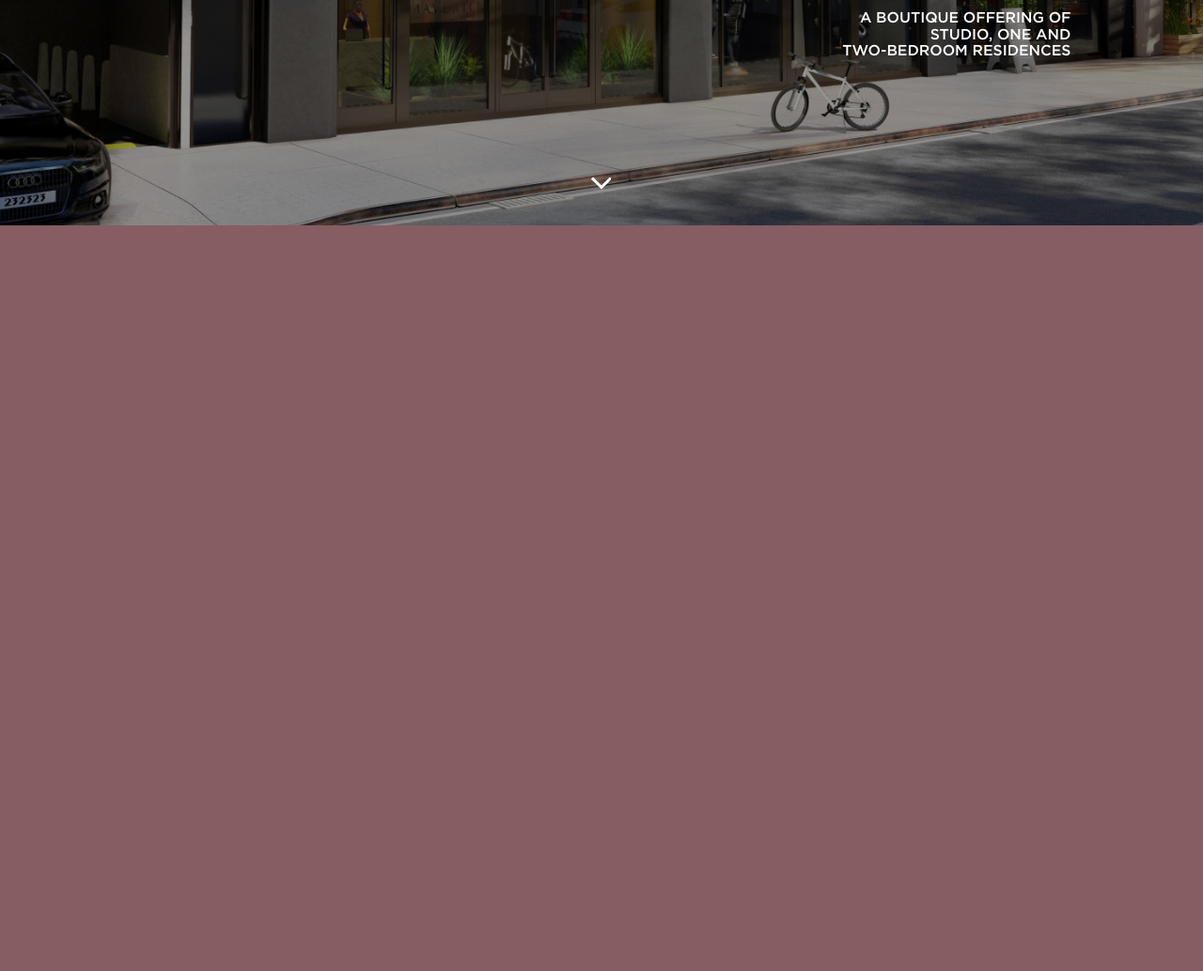
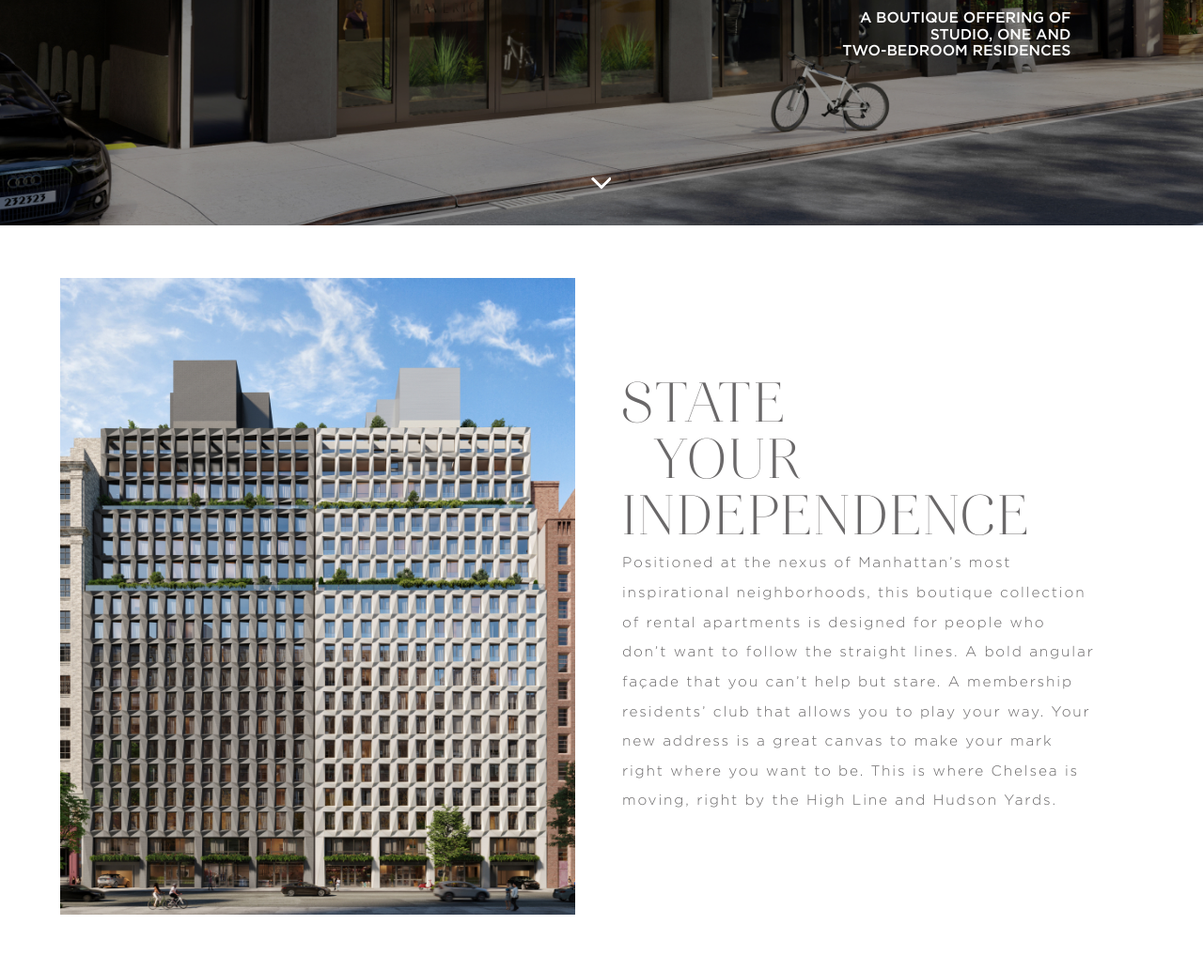
Before and after one commit to luckyman556/hap_site, a PHP site: page /main.php in a window 1280 px wide. Shown: the part 560-1594 px from the top of the page at 94% size. Before the commit the page ends 800 px from the top, so only its background shows below. Run offline with PHP 8.4, Linux system fonts and the light colour scheme.

Commit message:
text with img 1/1

```diff
--- a/css/style.css
+++ b/css/style.css
@@ -22,9 +22,39 @@
 .row {
   display: flex; }
 
+.common-title {
+  font-family: AireBoldPro;
+  font-size: 60px;
+  line-height: 60px;
+  /* or 100% */
+  letter-spacing: 0.05em;
+  text-transform: uppercase; }
+
+.text-block {
+  font-family: gotham;
+  font-style: normal;
+  font-weight: 400;
+  font-size: 17.5px;
+  line-height: 36px;
+  letter-spacing: 0.12em; }
+
 @media screen and (min-width: 1025px) and (max-width: 1920px) {
   .row {
-    display: flex; } }
+    display: flex; }
+  .common-title {
+    font-family: AireBoldPro;
+    font-size: 60px;
+    line-height: 60px;
+    /* or 100% */
+    letter-spacing: 0.05em;
+    text-transform: uppercase; }
+  .text-block {
+    font-family: gotham;
+    font-style: normal;
+    font-weight: 400;
+    font-size: 1.2011vw;
+    line-height: 2.47083vw;
+    letter-spacing: 0.12em; } }
 
 @media screen and (min-width: 1025px) and (max-width: 1920px) {
   .header {
@@ -308,4 +338,49 @@
       transform: translate(-50%, 0);
       z-index: 1; } }
 
+@media screen and (min-width: 1025px) and (max-width: 1920px) {
+  .img-text-1_1 {
+    max-width: 1920px;
+    margin: auto;
+    display: flex;
+    width: 90.04804vw;
+    padding: 4.39259vw 0; }
+    .img-text-1_1 .common-title {
+      white-space: pre; }
+    .img-text-1_1 .img-part {
+      width: 42.82773vw; }
+    .img-text-1_1 .text-part {
+      width: 39.39602vw;
+      margin: auto auto; } }
+
+@media screen and (max-width: 1024px) {
+  .img-text-1_1 {
+    max-width: 1920px;
+    margin: auto;
+    display: flex;
+    width: 1312px;
+    padding: 64px 0; }
+    .img-text-1_1 .common-title {
+      white-space: pre; }
+    .img-text-1_1 .img-part {
+      width: 624px; }
+    .img-text-1_1 .text-part {
+      width: 574px;
+      margin: auto auto; } }
+
+@media screen and (min-width: 1921px) {
+  .img-text-1_1 {
+    max-width: 1920px;
+    margin: auto;
+    display: flex;
+    width: 1728.92244px;
+    padding: 84.33768px 0; }
+    .img-text-1_1 .common-title {
+      white-space: pre; }
+    .img-text-1_1 .img-part {
+      width: 822.29238px; }
+    .img-text-1_1 .text-part {
+      width: 756.40357px;
+      margin: auto auto; } }
+
 /*# sourceMappingURL=style.css.map */
--- a/css/vars.css
+++ b/css/vars.css
@@ -1,4 +1,4 @@
 :root {
-    --text-color-1 : 'black';
+    --text-color-1 : #6A6869;
     --brand-color-1 : rgba(131, 90, 96, 0.98);
 }
--- a/main.php
+++ b/main.php
@@ -1,4 +1,5 @@
 <?php
 require_once 'header.php';
 require_once  'parts/first-block.php';
+require_once  'parts/img-with-text-1_1.php';
 require_once  'footer.php';
--- /dev/null
+++ b/parts/img-with-text-1_1.php
@@ -0,0 +1,9 @@
+<div class="img-text-1_1">
+    <div class="img-part">
+        <img src="img/hap-img-1.jpg" alt="">
+    </div>
+    <div class="text-part">
+        <h2 class="common-title">STATE<br>  YOUR<br>INDEPENDENCE</h2>
+        <div class="text-block">Positioned at the nexus of Manhattan’s most inspirational neighborhoods, this boutique collection of rental apartments is designed for people who don’t want to follow the straight lines. A bold angular façade that you can’t help but stare. A membership residents’ club that allows you to play your way. Your new address is a great canvas to make your mark right where you want to be. This is where Chelsea is moving, right by the High Line and Hudson Yards.</div>
+    </div>
+</div>
--- a/scss/_common.scss
+++ b/scss/_common.scss
@@ -11,6 +11,23 @@
   .row {
     display: flex;
   }
+  .common-title {
+    font-family: AireBoldPro;
+    font-size: 60px;
+    line-height: 60px;
+    /* or 100% */
+
+    letter-spacing: 0.05em;
+    text-transform: uppercase;
+  }
+  .text-block {
+    font-family: gotham;
+    font-style: normal;
+    font-weight: 400;
+    font-size: #{my_calc($type, 17.5)};
+    line-height: #{my_calc($type, 36)};
+    letter-spacing: 0.12em;
+  }
 
 }
 @include common_styles ('px');
--- /dev/null
+++ b/scss/_img-text-1_1.scss
@@ -0,0 +1,29 @@
+@mixin img_text_1_1_styles($type) {
+  .img-text-1_1 {
+    max-width: 1920px;
+    margin: auto;
+    display: flex;
+    width: #{my_calc($type, 1312)};
+    padding: #{my_calc($type, 64)} 0;
+    .common-title {
+      white-space: pre;
+    }
+    .img-part {
+      width: #{my_calc($type, 624)};
+    }
+    .text-part {
+      width: #{my_calc($type, 574)};
+      margin: auto auto;
+    }
+  }
+}
+@media screen and (min-width: 1025px) and (max-width: 1920px) {
+  @include img_text_1_1_styles('vw');
+}
+
+@media screen and (max-width: 1024px) {
+  @include img_text_1_1_styles ('px');
+}
+@media screen and (min-width: 1921px) {
+  @include img_text_1_1_styles ('big');
+}
--- a/scss/style.scss
+++ b/scss/style.scss
@@ -2,3 +2,4 @@
 @import 'common';
 @import 'header';
 @import 'first-block';
+@import 'img-text-1_1';
```
Also changed, not shown: img/hap-img-1.jpg (added), 2 other files.
